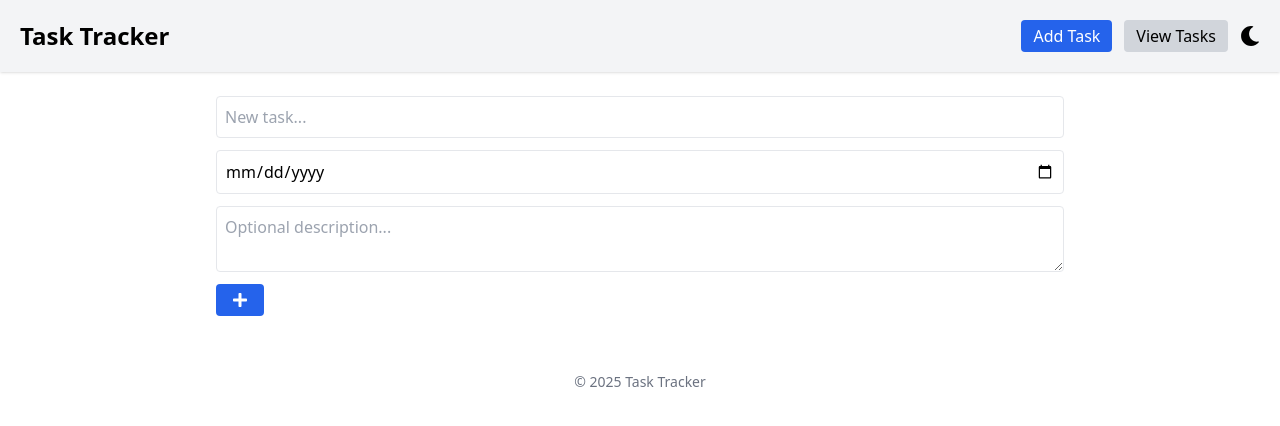
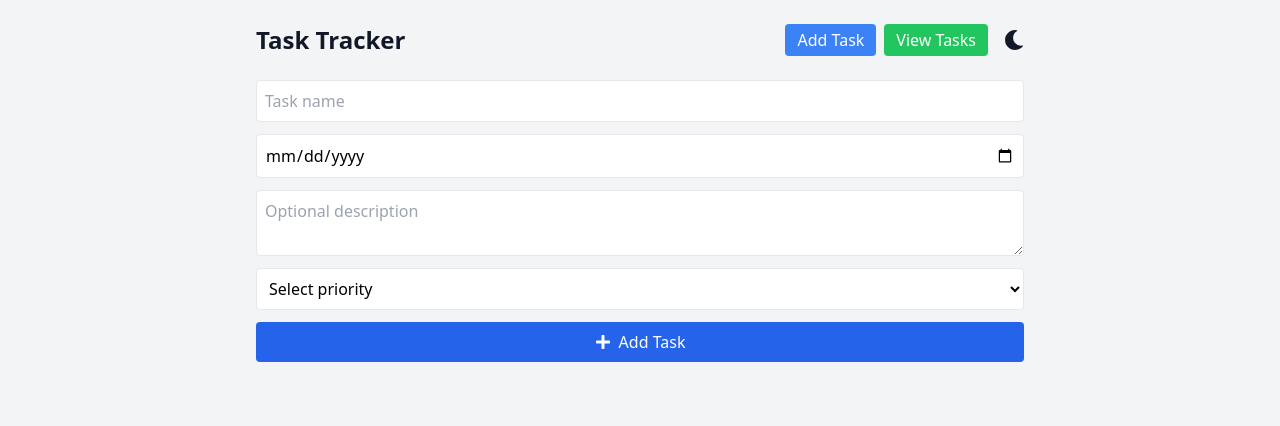
Before and after one commit to Bruktawit-t/task-tracker-react, a React (Vite) app: page / in a window 1280 px wide. Both pictures are taken after typing "Sample" into the empty fields and a click on the button "Add Task". Shown: the top 426 px of the page. Built offline with nearby package versions, Linux system fonts and the light colour scheme.

Commit message:
Updated App.js with priority, dark mode fixes, and view switch

```diff
--- a/src/App.jsx
+++ b/src/App.jsx
@@ -12,12 +12,14 @@ function App() {
   const [newTask, setNewTask] = useState('');
   const [newDueDate, setNewDueDate] = useState('');
   const [newDescription, setNewDescription] = useState('');
+  const [newPriority, setNewPriority] = useState('');
   const [filter, setFilter] = useState('All');
   const [searchTerm, setSearchTerm] = useState('');
   const [editId, setEditId] = useState(null);
   const [editText, setEditText] = useState('');
   const [editDueDate, setEditDueDate] = useState('');
   const [editDescription, setEditDescription] = useState('');
+  const [editPriority, setEditPriority] = useState('');
   const [dueDateError, setDueDateError] = useState('');
   const [view, setView] = useState('list');
 
@@ -47,6 +49,10 @@ function App() {
       setDueDateError('Due date is required.');
       return;
     }
+    if (!newPriority) {
+      setDueDateError('Priority is required.');
+      return;
+    }
     const dueYear = new Date(newDueDate).getFullYear();
     if (dueYear !== currentYear) {
       setDueDateError(`Due date must be within ${currentYear}.`);
@@ -58,13 +64,15 @@ function App() {
       text: capitalizeFirstLetter(newTask.trim()),
       completed: false,
       dueDate: newDueDate,
-      description: newDescription.trim()
+      description: newDescription.trim(),
+      priority: newPriority
     };
 
     setTasks([task, ...tasks]);
     setNewTask('');
     setNewDueDate('');
     setNewDescription('');
+    setNewPriority('');
     setDueDateError('');
     inputRef.current?.focus();
   };
@@ -78,6 +86,7 @@ function App() {
     setEditText(task.text);
     setEditDueDate(task.dueDate);
     setEditDescription(task.description || '');
+    setEditPriority(task.priority);
   };
 
   const cancelEdit = () => {
@@ -85,6 +94,7 @@ function App() {
     setEditText('');
     setEditDueDate('');
     setEditDescription('');
+    setEditPriority('');
   };
 
   const saveEdit = (id) => {
@@ -92,9 +102,13 @@ function App() {
       setDueDateError('Task name is required.');
       return;
     }
+    if (!editPriority) {
+      setDueDateError('Priority is required.');
+      return;
+    }
     setTasks(tasks.map(task =>
       task.id === id
-        ? { ...task, text: capitalizeFirstLetter(editText.trim()), dueDate: editDueDate, description: editDescription.trim() }
+        ? { ...task, text: capitalizeFirstLetter(editText.trim()), dueDate: editDueDate, description: editDescription.trim(), priority: editPriority }
         : task
     ));
     cancelEdit();
@@ -140,217 +154,185 @@ function App() {
     if (tasks.length === 0) return 'No tasks yet!';
     if (filteredTasks.length === 0) return 'No matching tasks!';
     return null;
+
   };
-
   return (
-    <div className="min-h-screen bg-white dark:bg-gray-900 text-black dark:text-white transition">
-      <header className="p-5 bg-gray-100 dark:bg-gray-800 shadow flex justify-between items-center">
+    <div className={`min-h-screen px-4 py-6 ${darkMode ? 'bg-gray-900 text-white' : 'bg-gray-100 text-gray-900'}`}>
+      <div className="max-w-3xl mx-auto">
+        <header className="flex justify-between items-center mb-6">
           <h1 className="text-2xl font-bold">Task Tracker</h1>
-        <div className="flex gap-3 items-center">
-          <button onClick={() => setView('add')} className={`px-3 py-1 rounded ${view === 'add' ? 'bg-blue-600 text-white' : 'bg-gray-300 dark:bg-gray-700'}`}>Add Task</button>
-          <button onClick={() => setView('list')} className={`px-3 py-1 rounded ${view === 'list' ? 'bg-blue-600 text-white' : 'bg-gray-300 dark:bg-gray-700'}`}>View Tasks</button>
-          <button onClick={() => setDarkMode(!darkMode)} className="text-xl">
+          <div className="flex gap-2">
+            <button onClick={() => setView('add')} className="bg-blue-500 hover:bg-blue-600 text-white px-3 py-1 rounded">
+              Add Task
+            </button>
+            <button onClick={() => setView('list')} className="bg-green-500 hover:bg-green-600 text-white px-3 py-1 rounded">
+              View Tasks
+            </button>
+            <button onClick={() => setDarkMode(!darkMode)} className="ml-2 text-xl">
               {darkMode ? <FaSun /> : <FaMoon />}
             </button>
           </div>
         </header>
 
-      <main className="max-w-4xl mx-auto p-6">
         {view === 'add' && (
-          <>
-            <form onSubmit={handleAddTask} className="flex flex-col gap-3 mb-4">
+          <form onSubmit={handleAddTask} className="flex flex-col gap-3 mb-6">
             <input
+              type="text"
+              placeholder="Task name"
+              value={newTask}
+              onChange={e => setNewTask(e.target.value)}
+              className="p-2 border rounded bg-white text-black dark:bg-gray-700 dark:text-white dark:border-gray-600"
               ref={inputRef}
-                type="text"
-                value={newTask}
-                onChange={(e) => {
-                  setNewTask(e.target.value);
-                  setDueDateError('');
-                }}
-                placeholder="New task..."
-                className="p-2 border dark:border-gray-700 rounded bg-white dark:bg-gray-800"
             />
             <input
               type="date"
+              min={today}
               value={newDueDate}
-                min={today}
-                onChange={(e) => {
-                  setNewDueDate(e.target.value);
-                  setDueDateError('');
-                }}
-                className="p-2 border dark:border-gray-700 rounded bg-white dark:bg-gray-800"
+              onChange={e => setNewDueDate(e.target.value)}
+              className="p-2 border rounded bg-white text-black dark:bg-gray-700 dark:text-white dark:border-gray-600"
             />
             <textarea
-                placeholder="Optional description..."
+              placeholder="Optional description"
               value={newDescription}
-                onChange={(e) => setNewDescription(e.target.value)}
-                className="w-full p-2 border dark:border-gray-700 rounded bg-white dark:bg-gray-800"
+              onChange={e => setNewDescription(e.target.value)}
+              className="p-2 border rounded bg-white text-black dark:bg-gray-700 dark:text-white dark:border-gray-600"
             />
-              <button className="self-start px-4 py-2 bg-blue-600 text-white rounded hover:bg-blue-700">
-                <FaPlus />
+            <select
+              value={newPriority}
+              onChange={e => setNewPriority(e.target.value)}
+              className="p-2 border rounded bg-white text-black dark:bg-gray-700 dark:text-white dark:border-gray-600"
+            >
+              <option value="">Select priority</option>
+              <option value="low">Low</option>
+              <option value="medium">Medium</option>
+              <option value="high">High</option>
+            </select>
+            {dueDateError && <p className="text-red-500">{dueDateError}</p>}
+            <button type="submit" className="bg-blue-600 text-white px-4 py-2 rounded flex items-center gap-2 justify-center">
+              <FaPlus /> Add Task
             </button>
           </form>
-            {dueDateError && <p className="text-red-500 text-sm mb-3">{dueDateError}</p>}
-          </>
         )}
 
         {view === 'list' && (
           <>
             <input
               type="text"
-              placeholder="Search by task name..."
+              placeholder="Search tasks..."
               value={searchTerm}
-              onChange={(e) => setSearchTerm(e.target.value)}
-              className="w-full mb-4 p-2 border rounded bg-white dark:bg-gray-800"
+              onChange={e => setSearchTerm(e.target.value)}
+              className="p-2 border rounded mb-4 w-full bg-white text-black dark:bg-gray-700 dark:text-white dark:border-gray-600"
             />
-            <div className="flex flex-wrap items-center justify-between gap-2 mb-4">
-              <div className="flex gap-2">
-                {['All', 'Active', 'Completed'].map(type => (
+            <div className="flex gap-2 mb-4">
+              {['All', 'Active', 'Completed'].map(f => (
                 <button
-                    key={type}
-                    onClick={() => setFilter(type)}
-                    className={`px-3 py-1 rounded ${filter === type ? 'bg-blue-600 text-white' : 'bg-gray-200 dark:bg-gray-700'}`}
+                  key={f}
+                  onClick={() => setFilter(f)}
+                  className={`px-3 py-1 rounded ${filter === f ? 'bg-blue-600 text-white' : 'bg-gray-200 dark:bg-gray-700 dark:text-white'}`}
                 >
-                    {type}
+                  {f}
                 </button>
               ))}
             </div>
-              <div className="flex gap-2">
-                {tasks.length > 0 && (
-                  <>
-                    <button onClick={clearCompleted} title="Clear Completed" className="text-red-600">
-                      <FaCheck />
-                    </button>
-                    <button onClick={clearAll} title="Clear All" className="text-red-700">
-                      <FaTrash />
-                    </button>
-                  </>
-                )}
+
+            <div className="mb-4 text-sm text-gray-500 dark:text-gray-400">
+              Completion: {completionPercent.toFixed(0)}%
             </div>
-            </div>
-            <div className="w-full bg-gray-300 dark:bg-gray-700 rounded-full h-2 mb-1">
-              <div
-                className="bg-blue-500 dark:bg-blue-600 h-2 rounded-full transition-all"
-                style={{ width: `${completionPercent}%` }}
-              />
-            </div>
-            <p className="text-sm text-gray-600 dark:text-gray-400 mb-4 text-right">
-              Total Tasks: {tasks.length}
-            </p>
 
-            {emptyMessage() ? (
-              <p className="text-center italic text-gray-500">{emptyMessage()}</p>
-            ) : (
             <DragDropContext onDragEnd={onDragEnd}>
               <Droppable droppableId="tasks">
-                  {(provided) => {
-                    const grouped = filteredTasks.reduce((acc, task) => {
-                      acc[task.dueDate] = acc[task.dueDate] || [];
-                      acc[task.dueDate].push(task);
-                      return acc;
-                    }, {});
-                    const sortedDates = Object.keys(grouped).sort();
-
-                    return (
-                      <div ref={provided.innerRef} {...provided.droppableProps}>
-                        {sortedDates.map((dateGroup) => (
-                          <div key={dateGroup} className="mb-6">
-                            <h2 className="text-lg font-semibold mb-2 text-blue-600 dark:text-blue-400">
-                              {dateGroup}
-                            </h2>
-                            {grouped[dateGroup].sort((a, b) => a.completed - b.completed).map((task, index) => {
-                              const realIndex = filteredTasks.findIndex(t => t.id === task.id);
-                              return (
-                                <Draggable key={task.id} draggableId={task.id.toString()} index={realIndex}>
+                {(provided) => (
+                  <div ref={provided.innerRef} {...provided.droppableProps} className="space-y-4">
+                    {filteredTasks.map((task, index) => (
+                      <Draggable key={task.id} draggableId={task.id.toString()} index={index}>
                         {(provided) => (
                           <div
                             ref={provided.innerRef}
                             {...provided.draggableProps}
                             {...provided.dragHandleProps}
-                                      className="flex justify-between items-start bg-white dark:bg-gray-800 p-3 border rounded shadow mb-2"
+                            className={`p-4 rounded border shadow-sm ${task.completed ? 'bg-green-100 dark:bg-green-900' : 'bg-white dark:bg-gray-800'}`}
                           >
-                                      <div className="flex items-start gap-3 flex-1">
+                            {editId === task.id ? (
+                              <>
                                 <input
-                                          type="checkbox"
-                                          checked={task.completed}
-                                          onChange={() => toggleComplete(task.id)}
-                                          className="form-checkbox h-5 w-5 text-blue-600 mt-1"
-                                        />
-                                        {editId === task.id ? (
-                                          <div className="flex flex-col w-full">
-                                            <input
-                                              type="text"
                                   value={editText}
-                                              onChange={(e) => setEditText(e.target.value)}
-                                              className="p-1 rounded border bg-white dark:bg-gray-700 mb-1"
+                                  onChange={e => setEditText(e.target.value)}
+                                  className="w-full p-1 mb-2 border rounded bg-white text-black dark:bg-gray-700 dark:text-white dark:border-gray-600"
                                 />
                                 <input
                                   type="date"
                                   value={editDueDate}
-                                              min={today}
-                                              onChange={(e) => setEditDueDate(e.target.value)}
-                                              className="p-1 mb-1 rounded border bg-white dark:bg-gray-700"
+                                  onChange={e => setEditDueDate(e.target.value)}
+                                  className="w-full p-1 mb-2 border rounded bg-white text-black dark:bg-gray-700 dark:text-white dark:border-gray-600"
                                 />
                                 <textarea
                                   value={editDescription}
-                                              onChange={(e) => setEditDescription(e.target.value)}
-                                              placeholder="Description"
-                                              className="p-1 rounded border bg-white dark:bg-gray-700"
+                                  onChange={e => setEditDescription(e.target.value)}
+                                  className="w-full p-1 mb-2 border rounded bg-white text-black dark:bg-gray-700 dark:text-white dark:border-gray-600"
                                 />
+                                <select
+                                  value={editPriority}
+                                  onChange={e => setEditPriority(e.target.value)}
+                                  className="w-full p-1 mb-2 border rounded bg-white text-black dark:bg-gray-700 dark:text-white dark:border-gray-600"
+                                >
+                                  <option value="">Select priority</option>
+                                  <option value="low">Low</option>
+                                  <option value="medium">Medium</option>
+                                  <option value="high">High</option>
+                                </select>
+                                {dueDateError && <p className="text-red-500 text-sm mb-2">{dueDateError}</p>}
+                                <div className="flex gap-2">
+                                  <button onClick={() => saveEdit(task.id)} className="text-green-600"><FaCheck /></button>
+                                  <button onClick={cancelEdit} className="text-red-600"><FaTimes /></button>
                                 </div>
+                              </>
                             ) : (
-                                          <div className="flex flex-col">
-                                            <span className={`break-words ${task.completed ? 'line-through text-gray-400' : ''}`}>
+                              <>
+                                <div className="flex items-center justify-between">
+                                  <h2 className={`text-lg font-semibold ${task.completed ? 'line-through' : ''}`}>
                                     {task.text}
+                                  </h2>
+                                  <div className="flex gap-2">
+                                    <button onClick={() => toggleComplete(task.id)} className="text-green-600"><FaCheck /></button>
+                                    <button onClick={() => startEdit(task)} className="text-blue-600"><FaEdit /></button>
+                                    <button onClick={() => deleteTask(task.id)} className="text-red-600"><FaTrash /></button>
+                                  </div>
+                                </div>
+                                {task.description && <p className="text-sm mt-1">{task.description}</p>}
+                                <p className="text-sm mt-1">Due: {task.dueDate}</p>
+                                <span className={`inline-block mt-1 px-2 py-1 text-xs rounded
+                                  ${task.priority === 'high' ? 'bg-red-500 text-white' :
+                                    task.priority === 'medium' ? 'bg-yellow-500 text-white' :
+                                    'bg-green-500 text-white'}`}>
+                                  {task.priority}
                                 </span>
-                                            {task.description && (
-                                              <span className="text-sm italic text-gray-500">{task.description}</span>
+                              </>
                             )}
                           </div>
                         )}
+                      </Draggable>
+                    ))}
+                    {provided.placeholder}
                   </div>
-                                      <div className="flex gap-2 ml-4">
-                                        {editId === task.id ? (
-                                          <>
-                                            <button onClick={() => saveEdit(task.id)} title="Save">
-                                              <FaCheck className="text-green-500" />
+                )}
+              </Droppable>
+            </DragDropContext>
+
+            {emptyMessage() && <p className="mt-4 text-center text-gray-500">{emptyMessage()}</p>}
+
+            {tasks.length > 0 && (
+              <div className="flex justify-between mt-6">
+                <button onClick={clearCompleted} className="text-sm text-yellow-600 hover:underline">
+                  Clear Completed
                 </button>
-                                            <button onClick={cancelEdit} title="Cancel">
-                                              <FaTimes className="text-gray-500" />
+                <button onClick={clearAll} className="text-sm text-red-600 hover:underline">
+                  Clear All
                 </button>
-                                          </>
-                                        ) : (
-                                          <>
-                                            <button onClick={() => startEdit(task)} title="Edit">
-                                              <FaEdit className="text-yellow-500" />
-                                            </button>
-                                            <button onClick={() => deleteTask(task.id)} title="Delete">
-                                              <FaTrash className="text-red-500" />
-                                            </button>
+              </div>
+            )}
           </>
         )}
       </div>
-                                    </div>
-                                  )}
-                                </Draggable>
-                              );
-                            })}
-                          </div>
-                        ))}
-                        {provided.placeholder}
-                      </div>
-                    );
-                  }}
-                </Droppable>
-              </DragDropContext>
-            )}
-          </>
-        )}
-      </main>
-
-      <footer className="text-center p-4 text-sm text-gray-500 dark:text-gray-400">
-        © 2025 Task Tracker
-      </footer>
     </div>
   );
 }
```
Lines whose indentation alone changed are shown as unchanged.
